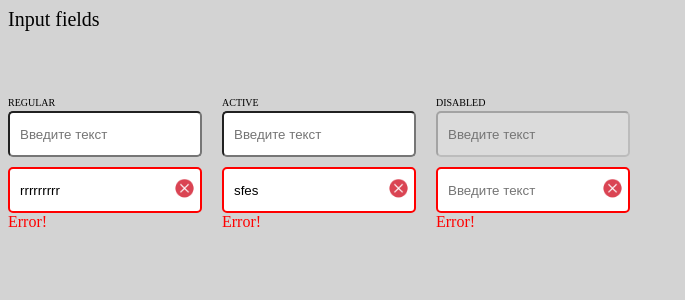
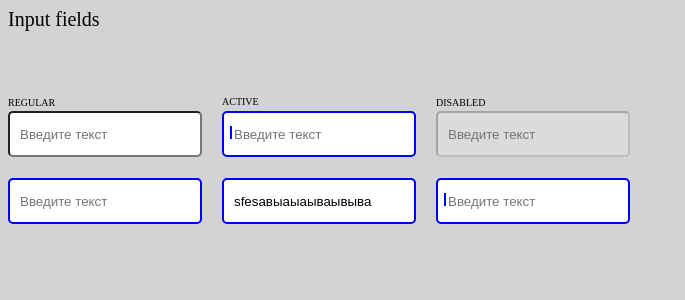
Before and after one commit to Chessman2003/App, a React app: page / in a window 1280 px wide. Shown: the top 300 px of the page, without its empty margins (0-685 px from the left). Built offline with nearby package versions, Linux system fonts and the light colour scheme.

Commit message:
fix state active-input

```diff
--- a/src/Components/App/App.scss
+++ b/src/Components/App/App.scss
@@ -75,3 +75,33 @@ input {
     margin-bottom: 50px;
     font-size: 20px;
 }
+
+.active-input {
+    border: 2px solid blue;
+}
+
+.active-input:focus {
+    outline: 2px solid blue
+}
+
+.sixth-input {
+    position: relative;
+}
+
+.sixth-input .active-input::before {
+    content: "|";
+    position: absolute;
+    left: 0;
+    top: 6px;
+    color: rgb(247, 6, 6);
+}
+
+.second-input {
+    position: relative;
+}
+
+.second-input .hint {
+    display: flex;
+    position: absolute;
+    transform: translateY(-60px);
+}
--- a/src/Components/App/App.tsx
+++ b/src/Components/App/App.tsx
@@ -21,16 +21,29 @@ export const App = () => {
     const [errorStatus3, setErrorStatus3] = useState<boolean>(false);
     const [successStatus3, setSuccessStatus3] = useState<boolean>(false);
 
+    const [activeStatus1, setActiveStatus1] = useState<boolean>(false);
+    const [activeStatus2, setActiveStatus2] = useState<boolean>(false);
+    const [activeStatus3, setActiveStatus3] = useState<boolean>(false);
+
+
     useEffect(() => {
         if (text1.trim().length === 0) {
-            setWarningStatus1(false)
-            setSuccessStatus1(false)
+            setWarningStatus1(false);
+            setSuccessStatus1(false);
+            setErrorStatus1(false);
+            setActiveStatus1(true);
+        } else if (text1.trim().length > 1 && text1.trim().length < 5) {
+            setWarningStatus1(false);
+            setSuccessStatus1(false);
             setErrorStatus1(true);
-        } else if (text1.trim().length > 1 && text1.trim().length < 10) {
+            setActiveStatus1(false);
+        } else if (text1.trim().length >= 5 && text1.trim().length < 10) {
+            setActiveStatus1(false)
             setErrorStatus1(false);
             setSuccessStatus1(false);
             setWarningStatus1(true);
         } else if (text1.trim().length >= 10) {
+            setActiveStatus1(false)
             setErrorStatus1(false)
             setWarningStatus1(false);
             setSuccessStatus1(true);
@@ -41,13 +54,21 @@ export const App = () => {
         if (text2.trim().length === 0) {
             setWarningStatus2(false);
             setSuccessStatus2(false);
+            setErrorStatus2(false);
+            setActiveStatus2(true);
+        } else if (text2.trim().length > 1 && text2.trim().length < 5) {
+            setWarningStatus2(false);
+            setSuccessStatus2(false);
             setErrorStatus2(true);
-        } else if (text2.trim().length > 1 && text2.trim().length < 10) {
+            setActiveStatus2(false);
+        } else if (text2.trim().length >= 5 && text2.trim().length < 10) {
+            setActiveStatus2(false)
             setErrorStatus2(false);
             setSuccessStatus2(false);
             setWarningStatus2(true);
         } else if (text2.trim().length >= 10) {
-            setErrorStatus2(false);
+            setActiveStatus2(false)
+            setErrorStatus2(false)
             setWarningStatus2(false);
             setSuccessStatus2(true);
         }
@@ -55,14 +76,22 @@ export const App = () => {
 
     useEffect(() => {
         if (text3.trim().length === 0) {
-            setWarningStatus3(false)
-            setSuccessStatus3(false)
+            setWarningStatus3(false);
+            setSuccessStatus3(false);
+            setErrorStatus3(false);
+            setActiveStatus3(true);
+        } else if (text3.trim().length > 1 && text3.trim().length < 5) {
+            setWarningStatus3(false);
+            setSuccessStatus3(false);
             setErrorStatus3(true);
-        } else if (text3.trim().length > 1 && text3.trim().length < 10) {
+            setActiveStatus3(false);
+        } else if (text3.trim().length >= 5 && text3.trim().length < 10) {
+            setActiveStatus3(false)
             setErrorStatus3(false);
             setSuccessStatus3(false);
             setWarningStatus3(true);
         } else if (text3.trim().length >= 10) {
+            setActiveStatus3(false)
             setErrorStatus3(false)
             setWarningStatus3(false);
             setSuccessStatus3(true);
@@ -89,7 +118,7 @@ export const App = () => {
                             hint="ACTIVE"
                             icon={InputIconsTypes.None}
                             disabled={false}
-                            className=""
+                            className="active-input"
                         />
                     </div>
                     <div className="third-input">
@@ -105,7 +134,7 @@ export const App = () => {
                 <div className="row">
                     <div className="forth-input">
                         <Input
-                            text="rrrrrrrrr"
+                            text=""
                             hint={
                                 errorStatus1
                                     ? 'Error!'
@@ -127,13 +156,13 @@ export const App = () => {
                             disabled={false}
                             onChange={(text1) => setText1(text1)}
                             className={
-                                errorStatus1 ? "error-input" : warningStatus1 ? "warning-input" : successStatus1 ? "success-input" : ""
+                                activeStatus1 ? 'active-input' : errorStatus1 ? "error-input" : warningStatus1 ? "warning-input" : successStatus1 ? "success-input" : ""
                             }
                         />
                     </div>
                     <div className="fifth-input">
                         <Input
-                            text="sfes"
+                            text="sfesавыаыаываывыва"
                             hint={
                                 errorStatus2
                                     ? 'Error!'
@@ -155,7 +184,7 @@ export const App = () => {
                             disabled={false}
                             onChange={(text2) => setText2(text2)}
                             className={
-                                errorStatus2 ? "error-input" : warningStatus2 ? "warning-input" : successStatus2 ? "success-input" : ""
+                                activeStatus2 ? 'active-input' : errorStatus2 ? "error-input" : warningStatus2 ? "warning-input" : successStatus2 ? "success-input" : ""
                             }
                         />
                     </div>
@@ -183,7 +212,7 @@ export const App = () => {
                             disabled={false}
                             onChange={(text3) => setText3(text3)}
                             className={
-                                errorStatus3 ? "error-input" : warningStatus3 ? "warning-input" : successStatus3 ? "success-input" : ""
+                                activeStatus3 ? 'active-input' : errorStatus3 ? "error-input" : warningStatus3 ? "warning-input" : successStatus3 ? "success-input" : ""
                             }
                         />
                     </div>
--- a/src/Components/Input/Input.scss
+++ b/src/Components/Input/Input.scss
@@ -1,16 +1,14 @@
-.input-component {
+.cp-input {
     position: relative;
 }
 
 
 
-.active-input::before {
+.active::before {
     content: "";
     position: absolute;
-    top: 50%;
     left: 10px;
-    /* Отступ от левого края инпута */
-    transform: translate(-50%, -6px);
+    transform: translate(-2px, 15px);
     height: 13px;
     width: 2px;
     background-color: blue;
--- a/src/Components/Input/Input.tsx
+++ b/src/Components/Input/Input.tsx
@@ -11,12 +11,17 @@ type InputProps = {
     disabled: boolean,
     onChange?: (text: string) => void,
     className: string,
+
 };
 
 
 export const Input = ({ text, icon, hint, disabled, className, onChange }: InputProps) => {
+    let classForInputDiv = 'cp_input';
+    if (className === 'active-input') {
+        classForInputDiv += ' active';
+    }
     return (
-        <div className="input-component">
+        <div className={classForInputDiv}>
             <input
                 type="text"
                 value={text}
@@ -31,12 +36,16 @@ export const Input = ({ text, icon, hint, disabled, className, onChange }: Input
             {icon === InputIconsTypes.Success && <img className="input-icon" src={IconSuccess.default} />}
 
             <span className={className + 'hint'} style={{
-                display: 'block',
+                display: className !== 'active-input' ? 'block' : '',
+                position: className === 'active-input' ? 'absolute' : 'static', // добавлено условие
+                top: className === 'active-input' ? '-15px' : 'auto',
+                left: className === 'active-input' ? '0px' : 'auto',
+                fontSize: className === 'active-input' ? '10px' : '',
                 color: className === 'error-input' ? 'red'
                     : className === 'warning-input' ? 'yellow'
                         : className === 'success-input' ? 'green'
                             : ''
             }}>{hint}</span>
-        </div>
+        </div >
     )
 }
```
